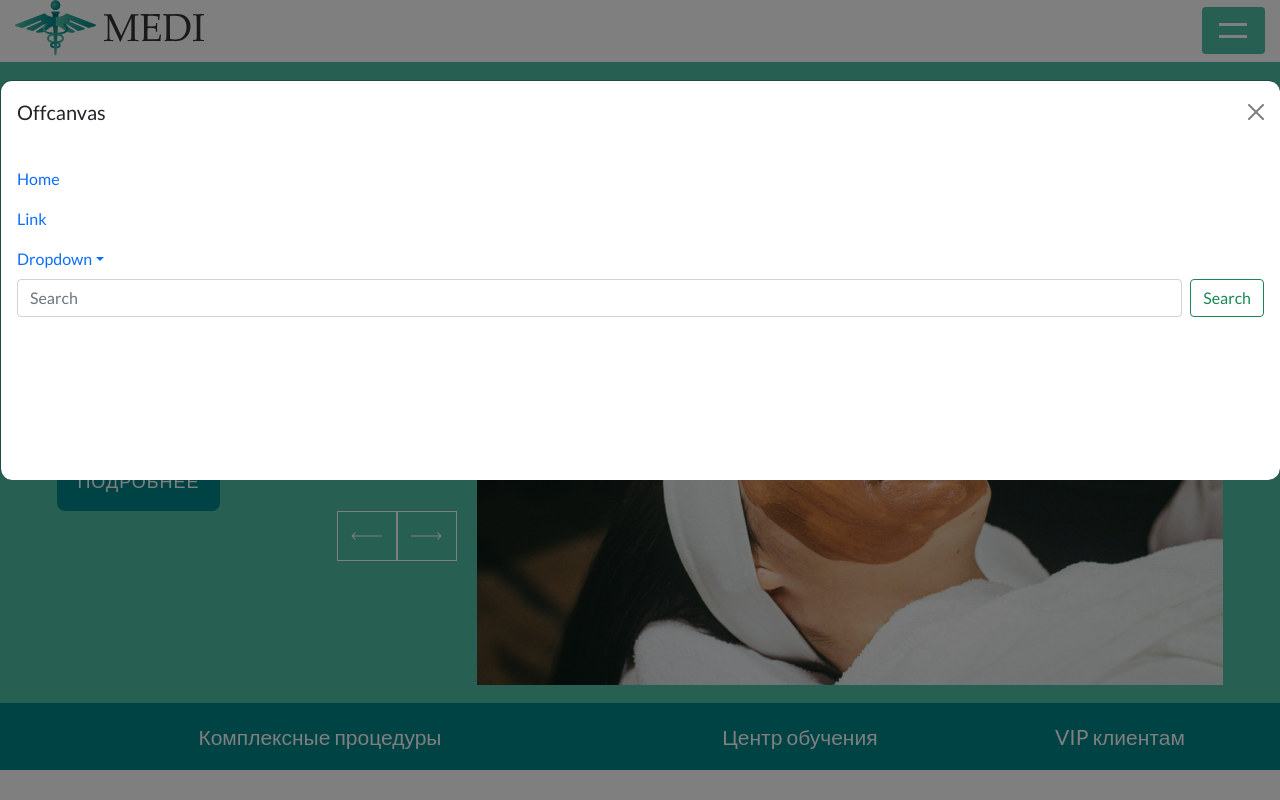
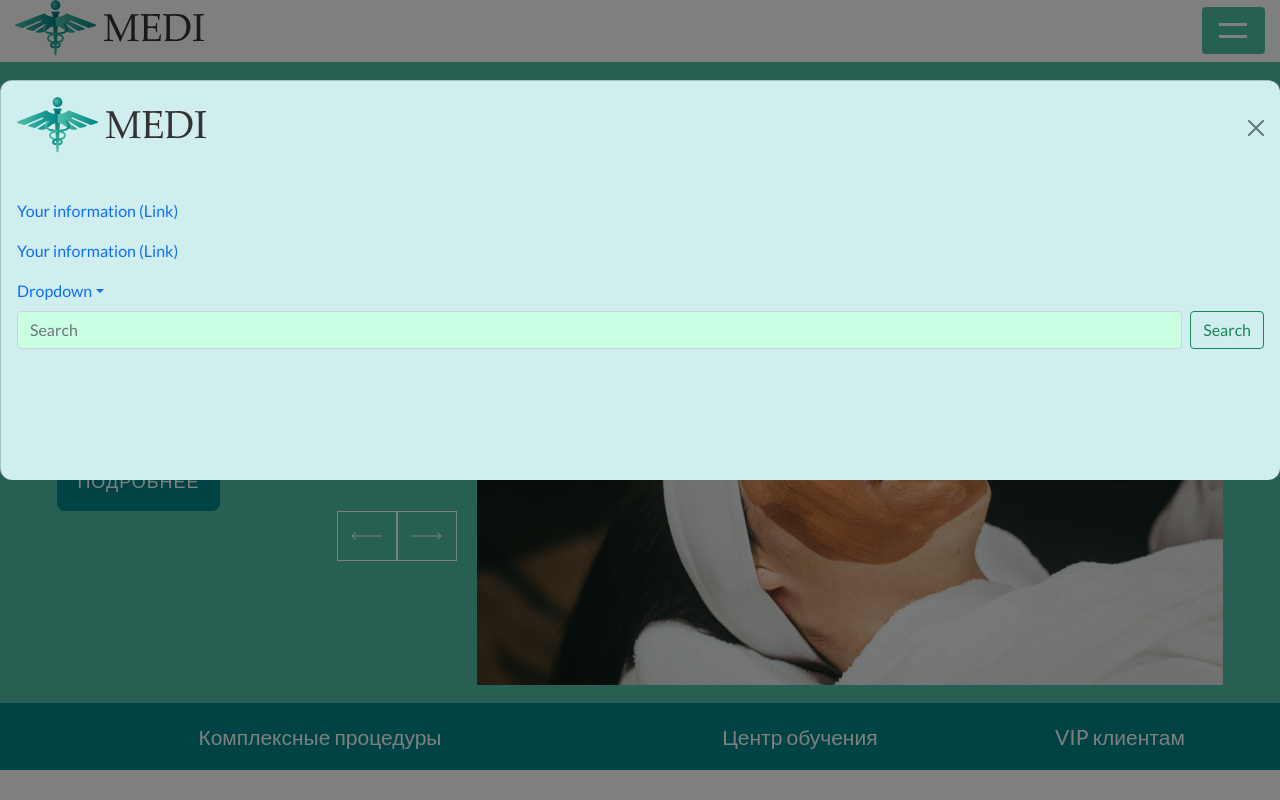
Before and after one commit to DmitryMass/lendMedicineBstp, a website: page index.pug in a window 1280 px wide. Both pictures are taken after a click on the button 1233 px from the left and 30 px from the top of the page. Shown: the top 800 px of the page. Drawn offline with nearby package versions, Linux system fonts and the light colour scheme; files that its build step writes are made by us from their sources.

Commit message:
burger allready

```diff
--- a/pugfile/header.pug
+++ b/pugfile/header.pug
@@ -42,14 +42,15 @@ header.header-main
                     //- ion-icon(name='eye-outline')
             #offcanvasNavbar.offcanvas.offcanvas-end(tabindex='-1' aria-labelledby='offcanvasNavbarLabel')
                 .offcanvas-header
-                    h5#offcanvasNavbarLabel.offcanvas-title Offcanvas
+                    a#offcanvasNavbarLabel.offcanvas-title.header-logo__top(href="")
+                        object.header-logo__obj(data="./assets/icons/logo.svg", type="")
                     button.btn-close.text-reset(type='button' data-bs-dismiss='offcanvas' aria-label='Close')
                 .offcanvas-body
                     ul.navbar-nav.justify-content-end.flex-grow-1.pe-3
                         li.nav-item
-                            a.nav-link.active(aria-current='page' href='#') Home
+                            a.nav-link.active(aria-current='page' href='#') Your information (Link)
                         li.nav-item
-                            a.nav-link(href='#') Link
+                            a.nav-link(href='#') Your information (Link)
                         li.nav-item.dropdown
                             a#offcanvasNavbarDropdown.nav-link.dropdown-toggle(href='#' role='button' data-bs-toggle='dropdown' aria-expanded='false')
                                 | Dropdown
--- a/styles/bootstrapNewClasses/_newclasses.scss
+++ b/styles/bootstrapNewClasses/_newclasses.scss
@@ -40,7 +40,7 @@
   height: 400px;
   top: 10%;
   border-radius: 12px;
-
+  background: rgb(209, 238, 238);
   &-end {
     right: 0;
     left: 0;
@@ -48,6 +48,9 @@
     border-top: 1px solid rgba(0, 0, 0, 0.2);
     transform: translateY(100%);
   }
+}
+.form-control {
+  background-color: #caffe3;
 }
 ///////////////// Main section
 
@@ -65,6 +68,9 @@
   &-line {
     display: flex;
   }
+  &-menu {
+    margin-bottom: 40px;
+  }
 }
 .btn-secondary {
   background-color: $darkGreen;
```
Also changed, not shown: dist/css/main.css, dist/css/main.min.css, index.html.
